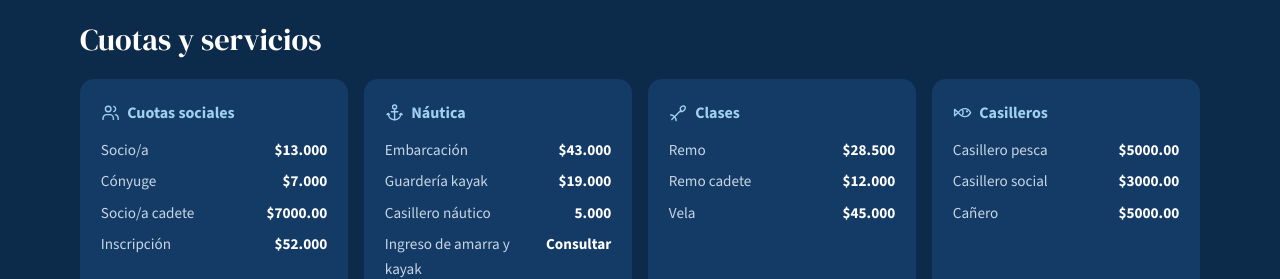
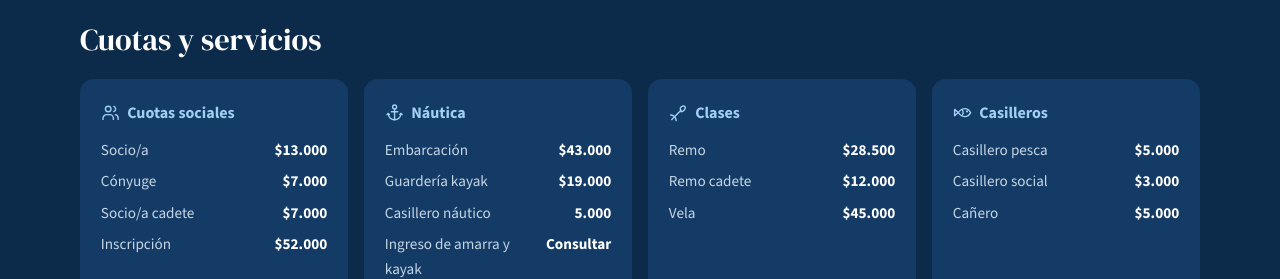
Before and after one commit to luc-io/pnbe-web, a plain HTML site: page index.html in a window 1280 px wide. Shown: the part 9480-9759 px from the top of the page. Drawn offline with nearby package versions, Linux system fonts and the light colour scheme.

Commit message:
Update index.html

```diff
--- a/index.html
+++ b/index.html
@@ -340,7 +340,7 @@
           <dl>
             <dt>Socio/a</dt><dd>$13.000</dd>
             <dt>Cónyuge</dt><dd>$7.000</dd>
-            <dt>Socio/a cadete</dt><dd>$7000.00</dd>
+            <dt>Socio/a cadete</dt><dd>$7.000</dd>
             <dt>Inscripción</dt><dd>$52.000</ddd>
           </dl>
         </div>
@@ -364,9 +364,9 @@
         <div class="prices__group">
           <h4><svg class="i"><use href="#i-fish"/></svg> Casilleros</h4>
           <dl>
-            <dt>Casillero pesca</dt><dd>$5000.00</dd>
-            <dt>Casillero social</dt><dd>$3000.00</dd>
-            <dt>Cañero</dt><dd>$5000.00</dd>
+            <dt>Casillero pesca</dt><dd>$5.000</dd>
+            <dt>Casillero social</dt><dd>$3.000</dd>
+            <dt>Cañero</dt><dd>$5.000</dd>
           </dl>
         </div>
       </div>
```
